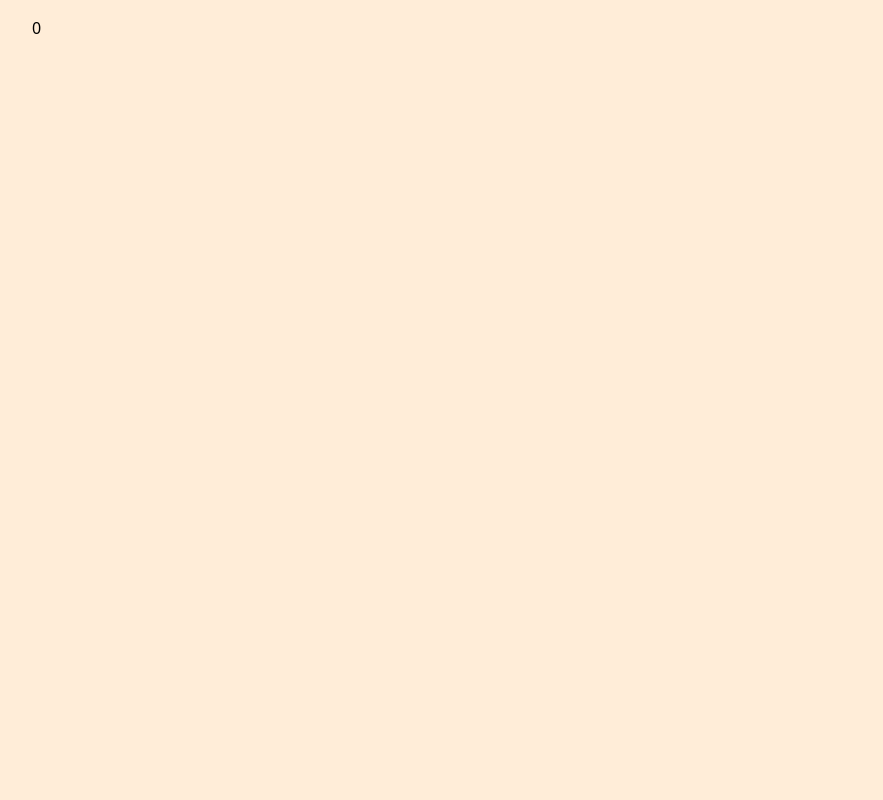
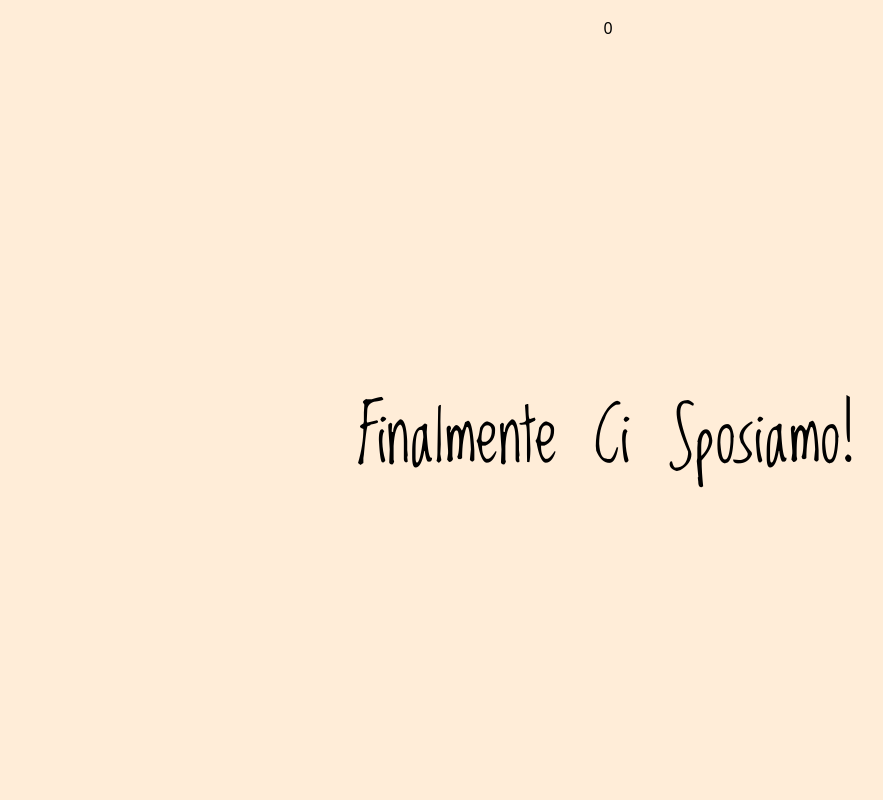
Before and after one commit to GabelliniRiccardo/wedding, a Gatsby site: page /welcome in a window 1280 px wide. Shown: the top 800 px of the page, without its empty margins (32-915 px from the left). Built offline with nearby package versions, Linux system fonts and the light colour scheme; Gatsby itself is replaced by a stand-in of ours.

Commit message:
improved animations

```diff
--- a/src/pages/welcome.tsx
+++ b/src/pages/welcome.tsx
@@ -1,9 +1,8 @@
 // src/components/Welcome.js
-import React, { useEffect, useState } from 'react'
+import React, { useEffect, useRef, useState } from 'react'
 import { useLocation } from '@reach/router'
-import { motion } from 'framer-motion'
+import { motion, useInView } from 'framer-motion'
 import Layout from '../components/Layout/Layout'
-import { navigate } from 'gatsby'
 import { TypeAnimation } from 'react-type-animation'
 
 const writingSpeed = 20
@@ -11,6 +10,11 @@ const writingSpeed = 20
 const Welcome = () => {
   const location = useLocation()
   const [usernames, setUsernames] = useState<string[]>([])
+  const weMarryElementRef = useRef(null)
+  const isWeMarryInView = useInView(weMarryElementRef, {
+    margin: '0px 0px -90% 0px',
+    once: true,
+  })
 
   useEffect(() => {
     const searchParams = new URLSearchParams(location.search)
@@ -21,6 +25,10 @@ const Welcome = () => {
       setUsernames(parsedUsernames)
     }
   }, [location.search])
+
+  useEffect(() => {
+    console.log('is in view: ', isWeMarryInView)
+  }, [isWeMarryInView])
 
   const generateWelcomeMessage = () => {
     if (usernames.length === 0) {
@@ -50,7 +58,7 @@ const Welcome = () => {
     const isScrolledToBottom = currentScroll + windowHeight >= documentHeight
 
     if (isScrolledToBottom && usernames.length > 0) {
-      navigate('/')
+      // navigate('/')
     }
   }
 
@@ -61,14 +69,14 @@ const Welcome = () => {
 
   return (
     <Layout showNavbar={false}>
+      <div className="h-full flex flex-col mt-40 sm:mt-0 items-start sm:items-center justify-center text-center">
         {usernames.length && (
-        <div className="h-full flex flex-col mt-40 sm:mt-0 items-start sm:items-center justify-center text-center">
           <motion.div
             initial="hidden"
             animate="visible"
             variants={variants}
             transition={{ ease: 'easeOut', duration: 0.8 }}
-            className="flex flex-col justify-center h-screen"
+            className="flex flex-col justify-center min-h-screen"
           >
             <TypeAnimation
               style={{
@@ -83,14 +91,16 @@ const Welcome = () => {
               cursor={false}
             />
           </motion.div>
+        )}
 
         <motion.div
-            initial="hidden"
-            animate="visible"
-            variants={variants}
-            transition={{ ease: 'easeOut', duration: 0.8 }}
+          ref={weMarryElementRef}
+          initial={{ opacity: 0 }}
+          animate={isWeMarryInView ? { opacity: 1 } : { opacity: 0 }}
+          transition={{ duration: 1, ease: 'easeInOut' }}
           className="flex flex-col justify-center h-screen"
         >
+          {isWeMarryInView && (
             <TypeAnimation
               style={{
                 whiteSpace: 'pre-line',
@@ -103,9 +113,9 @@ const Welcome = () => {
               repeat={0}
               cursor={false}
             />
+          )}
         </motion.div>
       </div>
-      )}
     </Layout>
   )
 }
```
Lines whose indentation alone changed are shown as unchanged.
